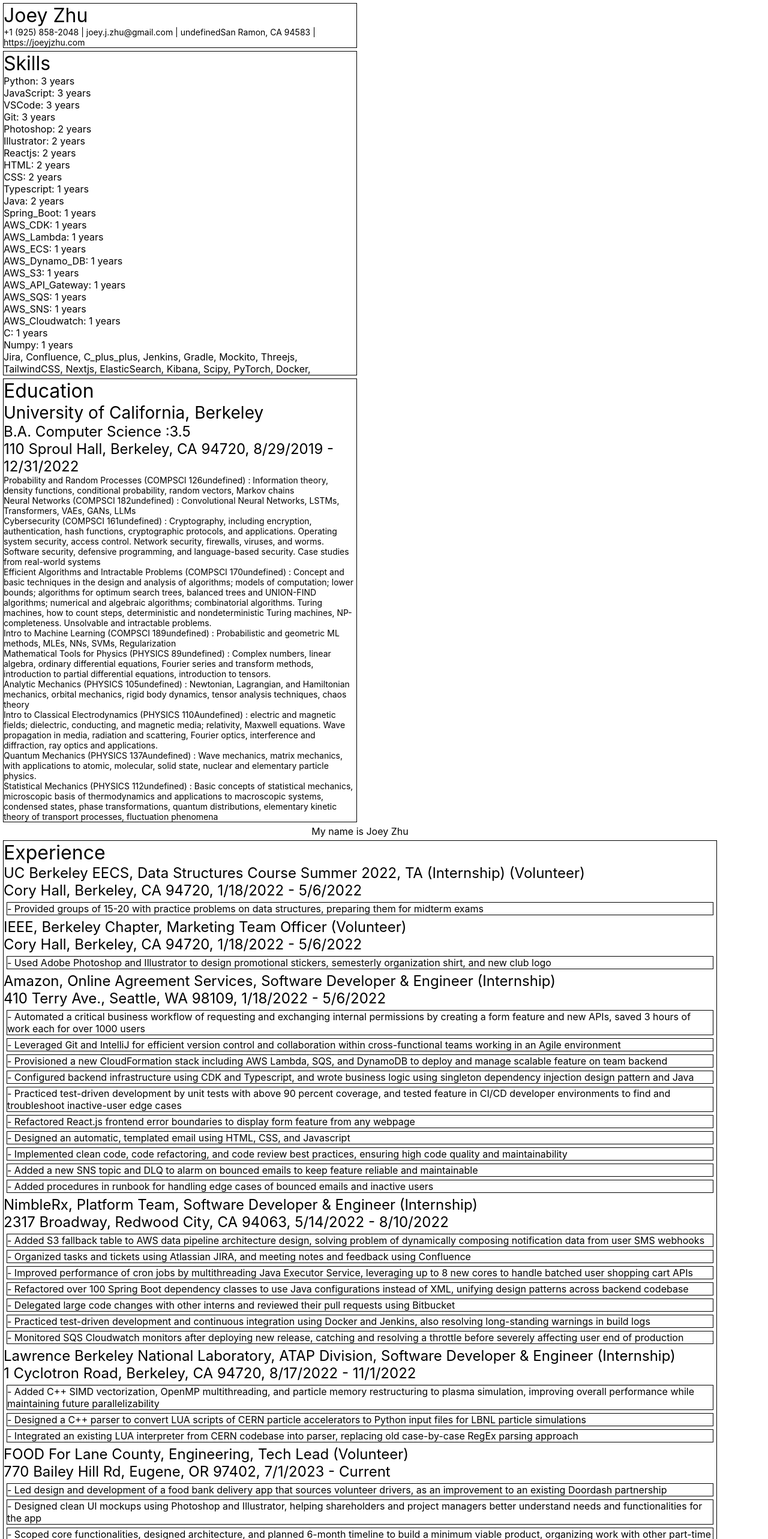
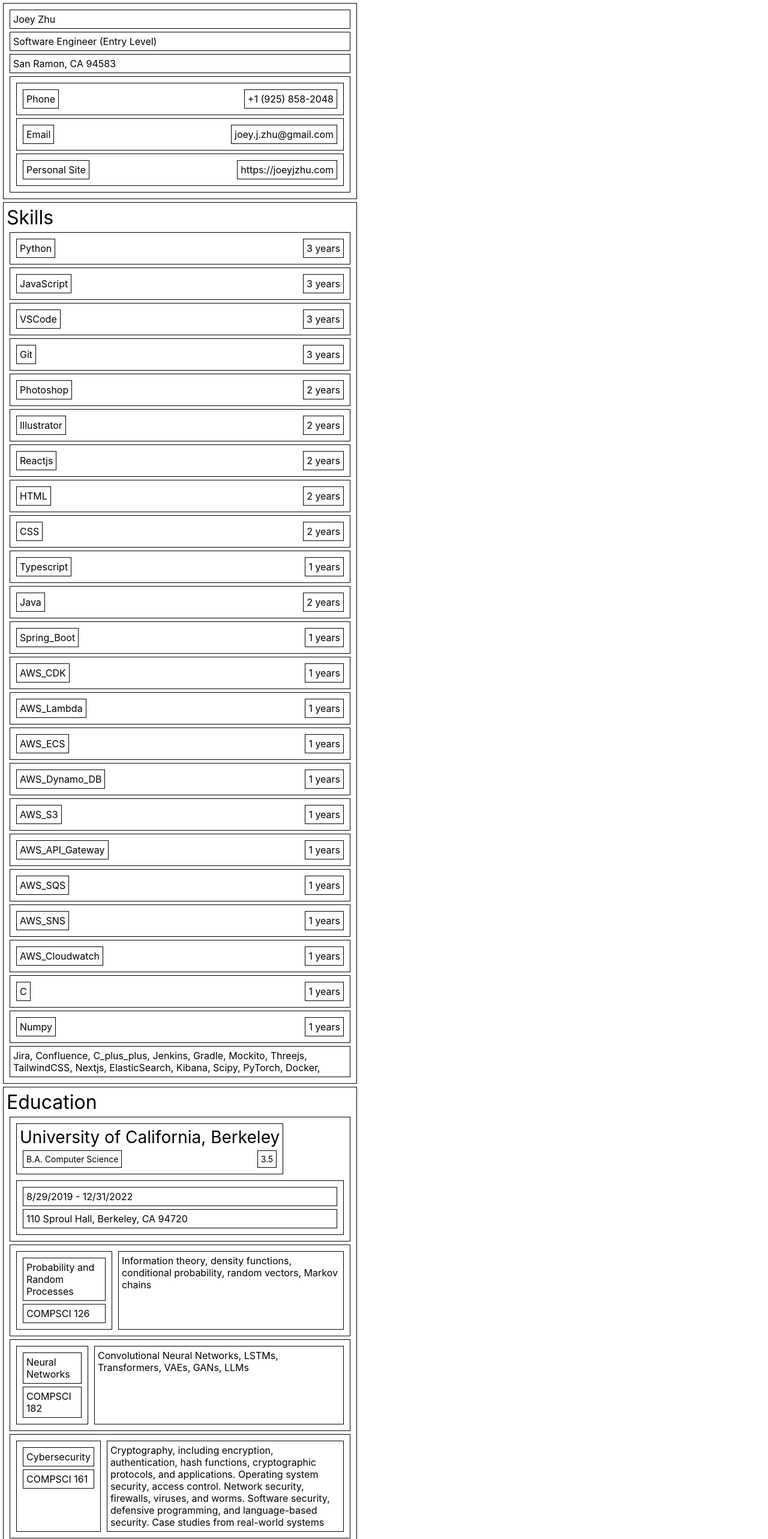
Before and after one commit to np-eazy/resume-auto-tailor, a React (Create React App) app: page / in a window 1280 px wide. Shown: the top 2566 px of the page at 60% size. Built offline with nearby package versions, Linux system fonts and the light colour scheme.

Commit message:
created base layouts for sidebar

```diff
--- a/src/components/sidebar/CoreComponent.tsx
+++ b/src/components/sidebar/CoreComponent.tsx
@@ -7,15 +7,40 @@
     ...baseDebugStyle,
 }
 
-export const CoreComponent = (props: {core: Core}) => {
-    return (<div style={coreStyle}>
-        <div>
-            <div style={h1Style}>
-                {props.core.contact.name}
+export const ContactEntry = (props: {name: string, children: any}) => {
+    return (<div style={baseDebugStyle}>
+        <div style={{display: "flex", justifyContent: "space-between"}}>
+            <div style={baseDebugStyle}>
+                {props.name}
             </div>
-            <div style={parStyle}>
-                {props.core.contact.number} | {props.core.contact.email} | {props.core.location && concatenate(props.core.location)} | {props.core.homesiteUrl}
+            <div style={baseDebugStyle}>
+                {props.children}
             </div>
         </div>
     </div>);
 }
+
+export const CoreComponent = (props: {core: Core}) => {
+    return (<div style={coreStyle}>
+        <div style={baseDebugStyle}>
+            {props.core.contact.name}
+        </div>
+        <div style={baseDebugStyle}>
+            {props.core.title}
+        </div>
+        <div style={baseDebugStyle}>
+            {concatenate(props.core.location)}
+        </div>
+        <div style={baseDebugStyle}>
+            <ContactEntry name="Phone" >
+                { props.core.contact.number }
+            </ContactEntry>
+            <ContactEntry name="Email" >
+                { props.core.contact.email }
+            </ContactEntry>
+            <ContactEntry name="Personal Site" >
+                { props.core.homesiteUrl }
+            </ContactEntry>
+        </div>
+    </div>);
+}
--- a/src/components/sidebar/DegreeComponent.tsx
+++ b/src/components/sidebar/DegreeComponent.tsx
@@ -7,20 +7,58 @@
     ...baseDebugStyle,
 }
 
+export const CourseEntry = (props: {course: Course}) => {
+    return (<div style={baseDebugStyle}>
+        <div style={{display: "flex", justifyContent: "space-between"}}>
+            <div style={baseDebugStyle}>
+                <div style={baseDebugStyle} >
+                    {props.course.className}
+                </div>
+                <div style={baseDebugStyle} >
+                    {props.course.codeName} {props.course.grade ? ": " + props.course.grade : ""}
+                </div>
+            </div>
+            <div style={baseDebugStyle}>
+                {props.course.description}
+            </div>
+        </div>
+    </div>);
+};
+
 export const DegreeComponent = (props: {degree: Degree}) => {
     return (<div style={degreeStyle}>
         <div style={h1Style}> Education </div>
-        <div style={h2Style}>
-            {props.degree.schoolName}
+        <div style={baseDebugStyle}>
+            <div style={{display: "flex", justifyContent: "space-between"}}>
+                <div style={baseDebugStyle} >
+                    <div style={h2Style}>
+                        {props.degree.schoolName}
+                    </div>
+                    <div style={{display: "flex", justifyContent: "space-between"}}>
+                        <div style={baseDebugStyle}>
+                            <div style={parStyle}>
+                                {props.degree.degree + " " + props.degree.major}
+                            </div>
+                        </div>
+                        <div style={baseDebugStyle}>
+                            <div style={parStyle}>
+                                {props.degree.gpa}
+                            </div>
+                        </div>
+                    </div>
+                </div>
+            </div>
+            <div>
+                <div style={baseDebugStyle}>
+                    <div style={baseDebugStyle}>
+                        {concatenate(props.degree.startDate)} - {concatenate(props.degree.endDate)}
+                    </div>
+                    <div style={baseDebugStyle}>
+                        {concatenate(props.degree.location)}
+                    </div>
+                </div>
+            </div>
         </div>
-        <div style={h3Style}>
-            {props.degree.degree} {props.degree.major} {props.degree.gpa && (":" + props.degree.gpa.toString())}
-        </div>
-        <div style={h3Style}>
-            {concatenate(props.degree.location)}, {concatenate(props.degree.startDate)} - {concatenate(props.degree.endDate)}
-        </div>
-        {props.degree.courses.map((course: Course) => <div style={parStyle}>
-            {concatenate(course)}
-        </div>)}
+        {props.degree.courses.map((course: Course) => <CourseEntry course={course} /> )}
     </div>);
 }
--- a/src/components/sidebar/SkillsComponent.tsx
+++ b/src/components/sidebar/SkillsComponent.tsx
@@ -6,6 +6,21 @@
     ...baseDebugStyle,
 }
 
+export const SkillsEntry = (props: {name: string, children: any}) => {
+    return (<div style={baseDebugStyle}>
+        <div style={{display: "flex", justifyContent: "space-between"}}>
+            <div style={baseDebugStyle}>
+                {props.name}
+            </div>
+            <div style={baseDebugStyle}>
+                {props.children}
+            </div>
+        </div>
+    </div>);
+}
+
+
+
 export const SkillsComponent = (props: {skills: Skills}) => {
     const vals = Object.values(props.skills.skillObj);
     return (<div style={skillsStyle}>
@@ -13,12 +28,15 @@
         {Object.keys(props.skills.skillObj)
         .filter((key: string, val: number) => vals[val] != 0)
         .map((key: string, val: number) =>
-        <div>
-            {key + ": " + Object.values(props.skills.skillObj)[val].toString() + " years"}
-        </div>)}
+        <SkillsEntry name={key}>
+            {Object.values(props.skills.skillObj)[val].toString() + " years"}
+        </SkillsEntry>
+        )}
 
-        {Object.keys(props.skills.skillObj)
-        .filter((key: string, val: number) => vals[val] == 0)
-        .map((key: string, val: number) => key + ", ")}
+        <div style={baseDebugStyle}>
+            {Object.keys(props.skills.skillObj)
+            .filter((key: string, val: number) => vals[val] == 0)
+            .map((key: string, val: number) => key + ", ")}
+        </div>
     </div>);
 }
--- a/src/concatenator.ts
+++ b/src/concatenator.ts
@@ -3,25 +3,25 @@
 export function concatenate(entry: Course | BulletPoint | Contact | Date | Location ): string {
     if (entry.type == "Course") {
         return entry.className
-        + (entry.codeName &&
+        + (entry.codeName ?
             (" (" + entry.codeName + (
-            entry.grade &&
-                (", " + entry.grade))
-            + ") "))
-        + (entry.description &&
-            (": " + entry.description));
+            entry.grade ?
+                (", " + entry.grade) : "")
+            + ") ") : "")
+        + (entry.description ?
+            (": " + entry.description) : "");
 
     } else if (entry.type == "BulletPoint") {
         return entry.body.toString()
-        + (entry.impact &&
-            ("; " + entry.impact));
+        + (entry.impact ?
+            ("; " + entry.impact) : "");
 
     } else if (entry.type == "Contact") {
         return entry.name.toString()
-        + (entry.number &&
-            (", " + entry.number))
-        + (entry.email &&
-            (", " + entry.email));
+        + (entry.number ?
+            (", " + entry.number) : "")
+        + (entry.email ?
+            (", " + entry.email) : "");
 
     } else if (entry.type == "Date") {
         return entry.month.toString() + "/"
@@ -30,8 +30,8 @@
         + entry.year.toString();
 
     } else if (entry.type == "Location") {
-        return (entry.address &&
-            (entry.address + ", "))
+        return (entry.address ?
+            (entry.address + ", ") : "")
         + entry.city + ", "
         + entry.state + " " + entry.zipCode;
 
--- a/src/styles.ts
+++ b/src/styles.ts
@@ -1,6 +1,7 @@
 export const baseDebugStyle = {
     borderColor: "black",
     margin: 5,
+    padding: 5,
     borderWidth: 1,
     borderStyle: "solid",
     textAlign: "left" as "left",
```
